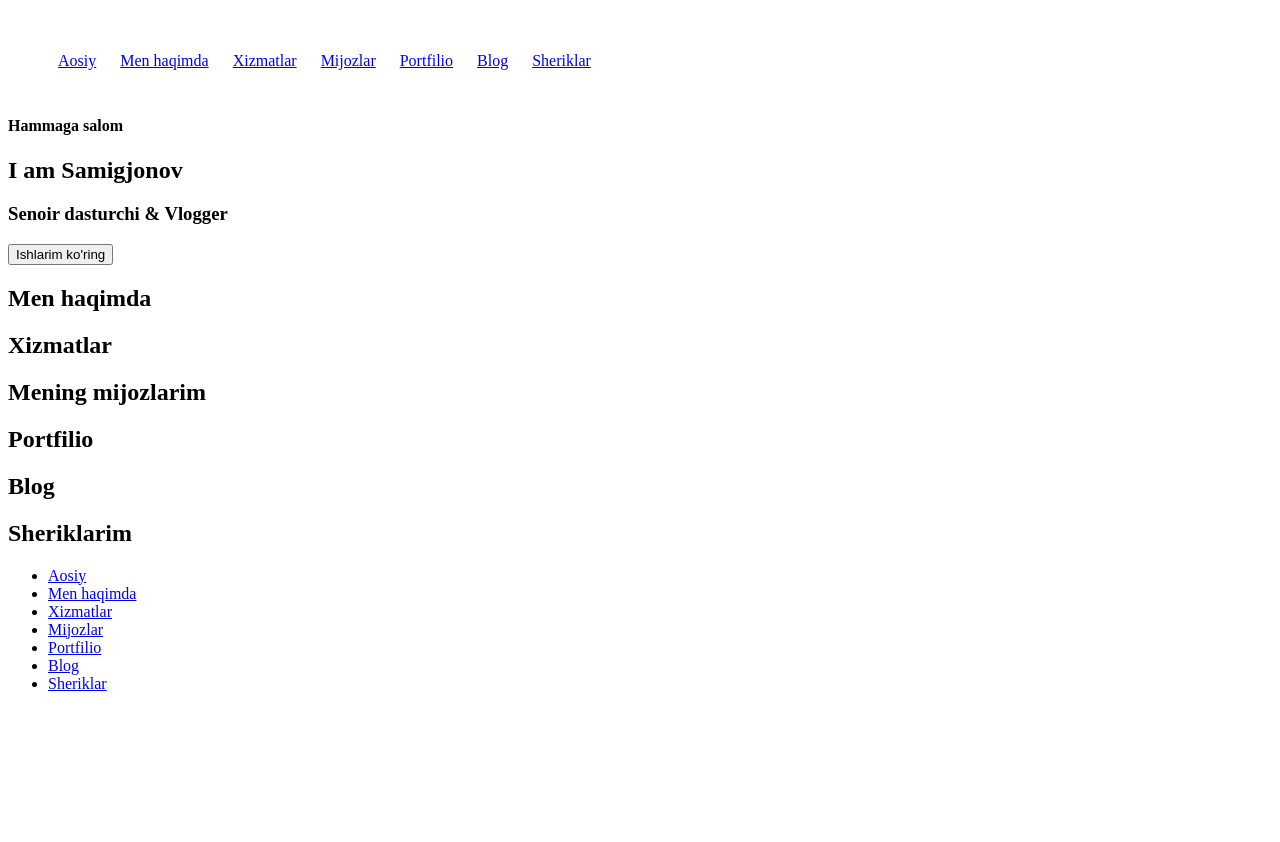
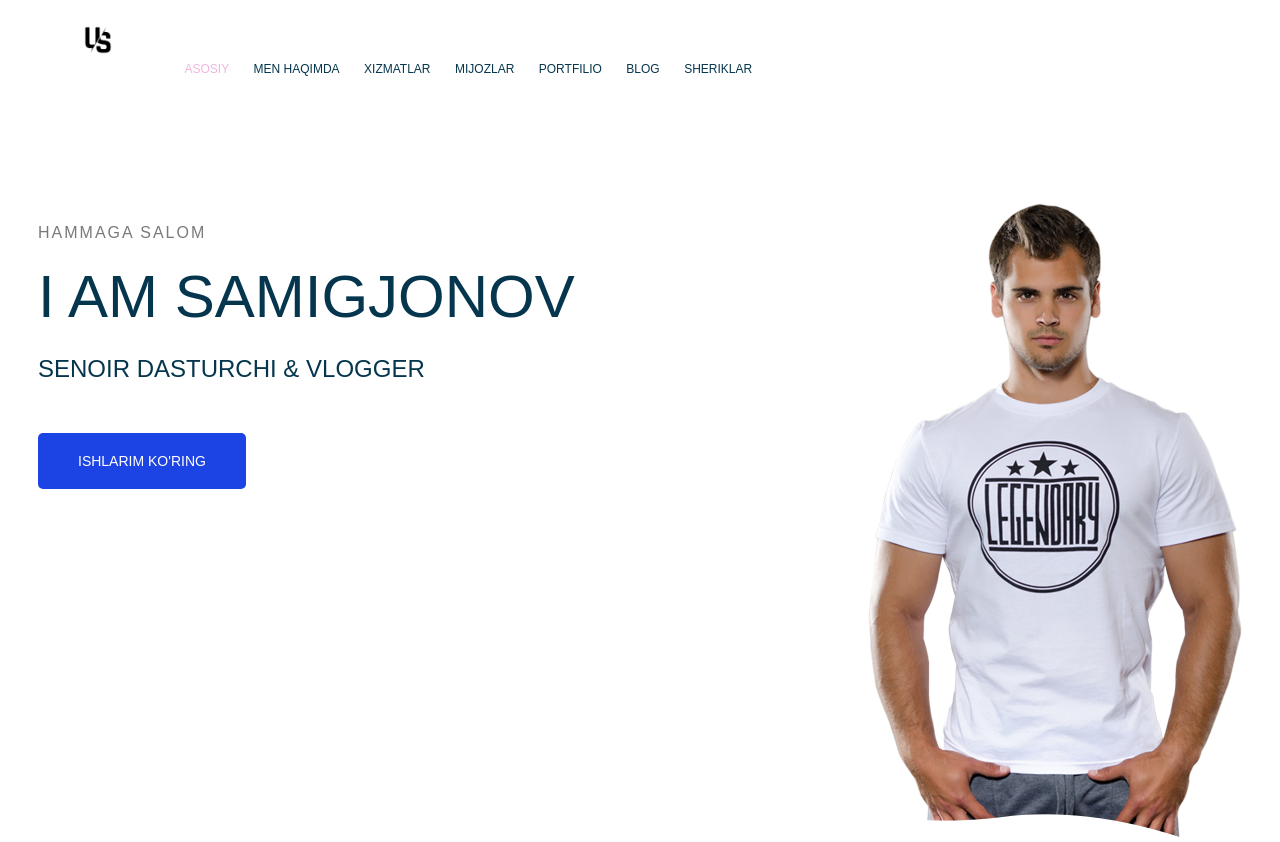
Before and after one commit to ulugbekmahammadjonov/loyiha, a plain HTML site: page index.html in a window 1280 px wide. Shown: the top 842 px of the page. Before the commit the page ends 800 px from the top, so only its background shows below. Drawn offline with Linux system fonts and the light colour scheme.

Commit message:
yangiland

```diff
--- a/css/main.css
+++ b/css/main.css
@@ -1,3 +1,16 @@
+body{
+    font-family: sans-serif;
+}
+.container{
+    width: 1148px;
+    margin: 0 auto;
+}
+.to-uppercase{
+    text-transform: uppercase;
+}
+.main-header__brand{
+    display: inline-block;
+}
 .main-header__brand img{
     width: 64px;
 }
@@ -11,3 +24,57 @@
     display: inline-block;
     padding: 10px;
 }
+.main-navigation-item a{
+    color: #05364d;
+    text-decoration: none;
+    text-transform: uppercase;
+    font-size: 12px;
+    font-weight: 500;
+}
+.main-navigation-item a:hover{
+    color: #efb6df;
+}
+.main-navigation-item.active a{
+    color: #efb6df;
+}
+.main-section{
+    padding: 100px 30px;
+}
+.main-section > div{
+    width: 50%;
+    float: left;
+}
+.main-section__image{
+    text-align: right;
+}
+.main-section__welcome{
+    font-size: 16px;
+    font-weight: 400;
+    margin-bottom: 20px;
+    letter-spacing: 2px;
+    color: #797979;
+}
+.main-section__introduction{
+    font-size: 60px;
+    margin-top: 20px;
+    margin-bottom: 20px;
+    font-weight: 500;
+    color: #05364e;
+}
+.main-section__position{
+    color: #05364d;
+    font-size: 24px;
+    font-weight: 300;
+    margin-bottom: 20px;
+}
+.main-section__action{
+    margin-top: 30px;
+    border: none;
+    background-color: #1c44e4;
+    color: #fff;
+    font-weight: 500;
+    font-size: 14px;
+    padding: 20px 40px;
+    cursor: pointer;
+    border-radius: 5px;
+}
--- a/index.html
+++ b/index.html
@@ -10,16 +10,16 @@
 <body>
     <!-- Header section -->
     <div class="container">
-        <header class="main-header">
+        <header class="main-header" >
             <div class="main-header__brand">
                 <a href="index.html">
-                    <img src="" alt="">
+                    <img src="images/logo.png" alt="">
                 </a>
             </div>
             <nav class="main-navigation">
                 <ul class="main-navigation-items">
-                    <li class="main-navigation-item">
-                        <a href="#">Aosiy</a>
+                    <li class="main-navigation-item active">
+                        <a href="#">Asosiy</a>
                     </li>
                     <li class="main-navigation-item">
                         <a href="#">Men haqimda </a>
@@ -45,14 +45,17 @@
     </div>
     <!-- /Header section -->
     <!-- Main section -->
+    <section id="main-section" class="main-section">
     <div class="main-section__info">
-        <section id="main-section">
-            <h4 class="main-section__welcome"> Hammaga salom</h4>
-            <h1 class="main-section__introduction">I am Samigjonov</h1>
-            <h3 class="main-section__position">Senoir dasturchi & Vlogger</h3>
-            <button type="button" class="main-section__action"> Ishlarim ko'ring</button>
+
+            <h4 class="main-section__welcome to-uppercase"> Hammaga salom</h4>
+            <h1 class="main-section__introduction to-uppercase">I am Samigjonov</h1>
+            <h3 class="main-section__position to-uppercase">Senoir dasturchi & Vlogger</h3>
+            <button type="button" class="main-section__action to-uppercase"> Ishlarim ko'ring</button>
     </div>
-    <div class="main-section__image"> </div>
+    <div class="main-section__image">
+        <img src="images/me.png" alt="My image">
+    </div>
     </section>
     <!-- /Main-section -->
     <!-- About-section -->
```
Also changed, not shown: images/bicycle.png (deleted), images/logo.png (added), images/me.png (added).
